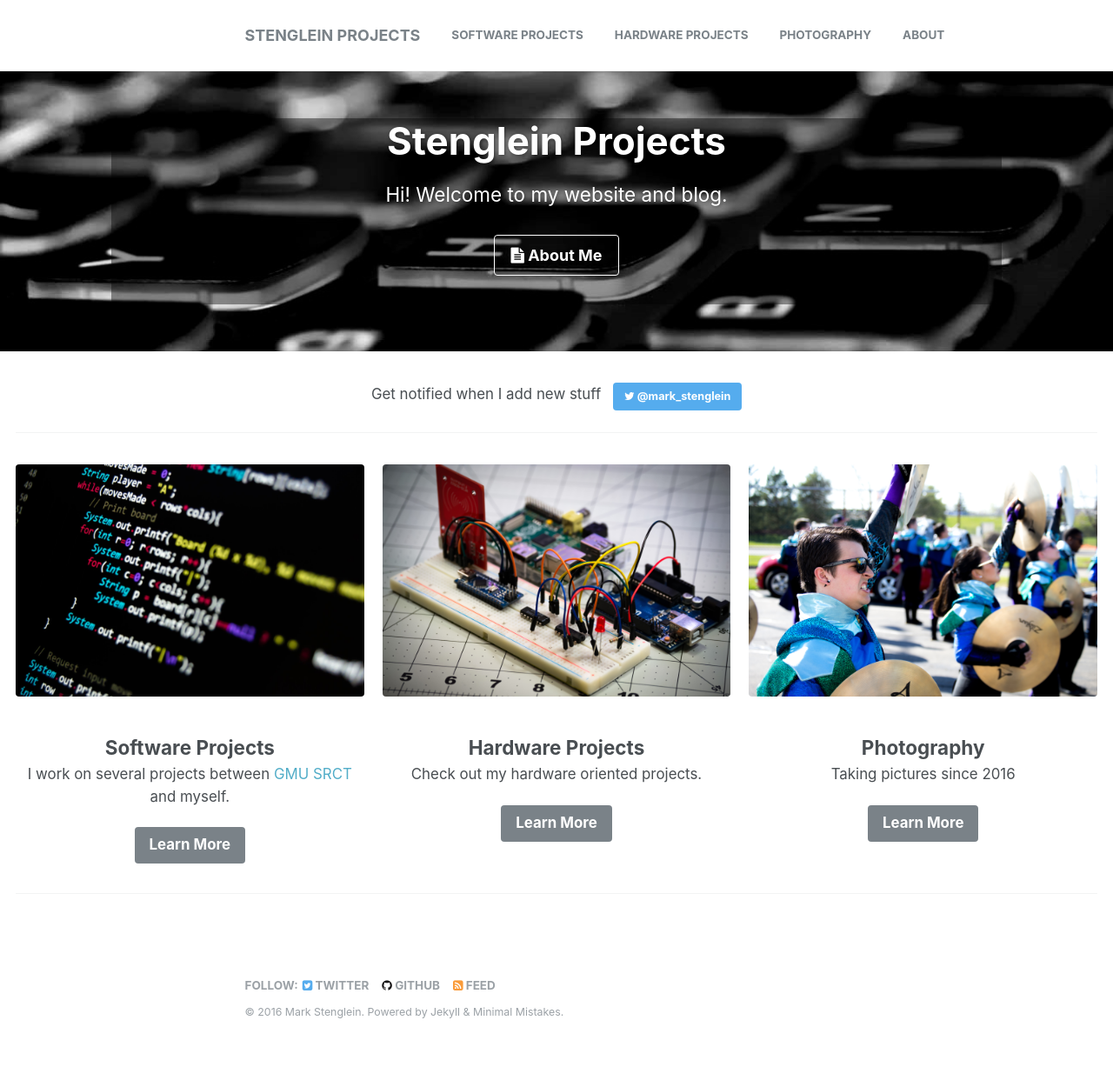
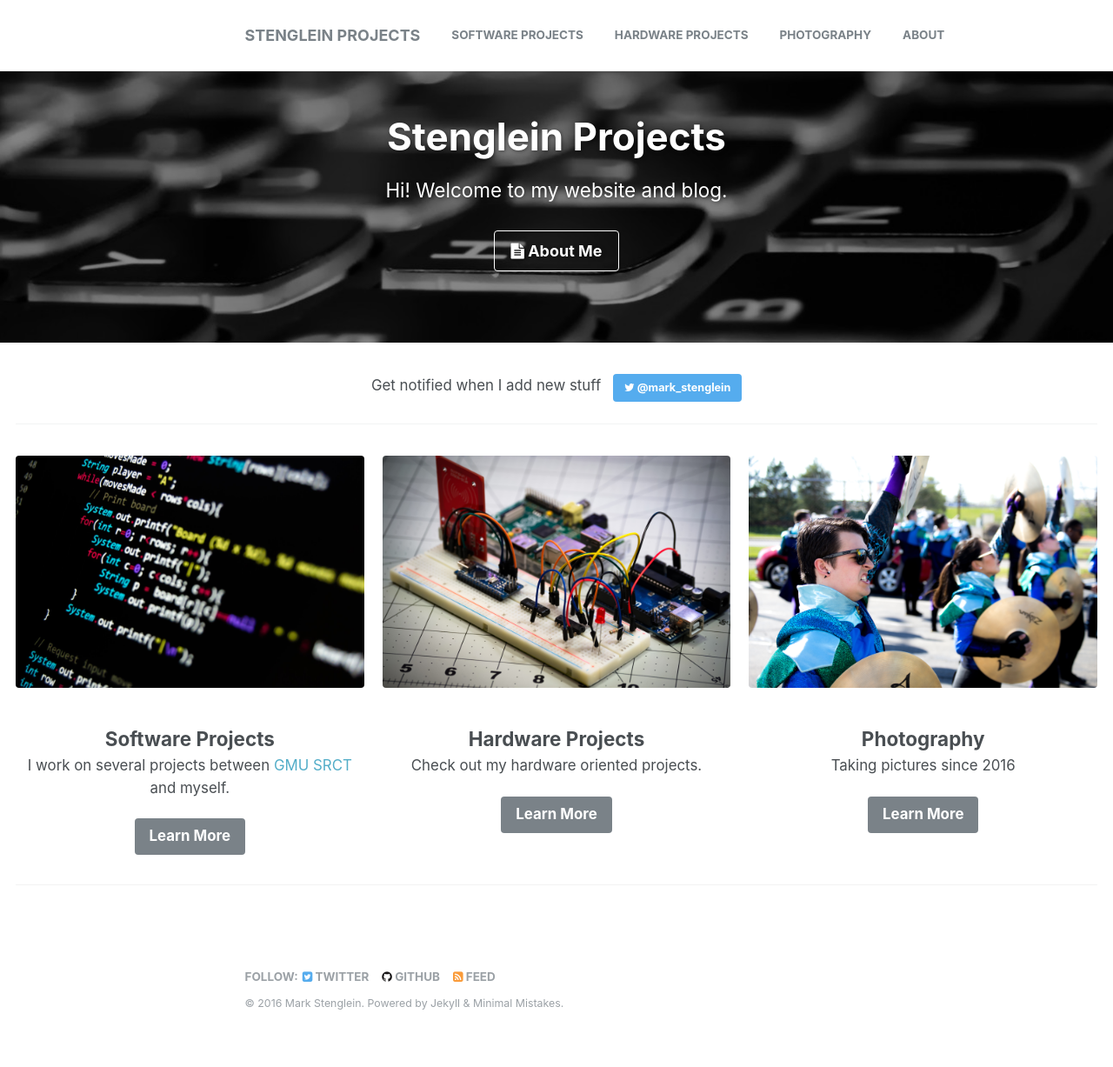
Before and after one commit to ocelotsloth/ocelotsloth.github.io, a Jekyll site: the page built from _pages/home.md, in a window 1280 px wide. Shown: the whole page at 87% size. Built offline with Jekyll 4.4.1, drawn with Linux system fonts in a browser that asks for light colours.

Commit message:
Fix issue #3 - Replace home page feature image with slightly darker one - remove transparency class from div in _imports/page_hero.html

```diff
--- a/_includes/page__hero.html
+++ b/_includes/page__hero.html
@@ -28,7 +28,7 @@
   style="{% if page.header.overlay_color %}background-color: {{ page.header.overlay_color | default: 'transparent' }};{% endif %} {% if overlay_img_path %}background-image: {% if overlay_filter %}linear-gradient({{ overlay_filter }}, {{ overlay_filter }}), {% endif %}url('{{ overlay_img_path }}');{% endif %}"
 >
   {% if page.header.overlay_color or page.header.overlay_image %}
-    <div class="wrapper transparency">
+    <div class="wrapper">
       <h1 class="page__title" itemprop="headline">
         {% if paginator %}
           {{ site.title }}{% unless paginator.page == 1 %} {{ site.data.ui-text[site.locale].page }} {{ paginator.page }}{% endunless %}
```
Also changed, not shown: images/mm-home-page-feature.jpg.
